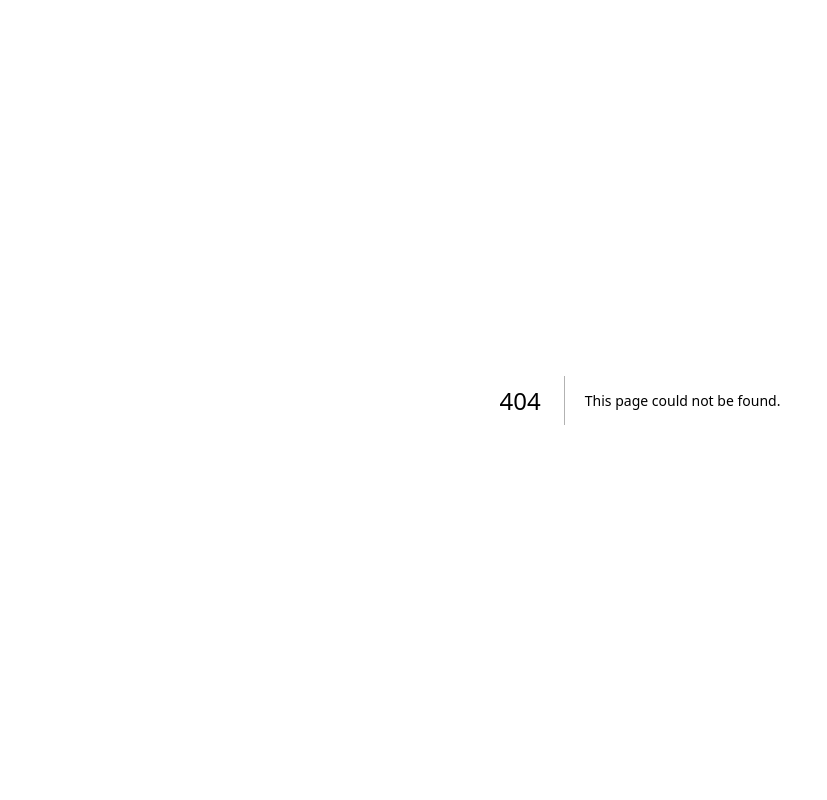
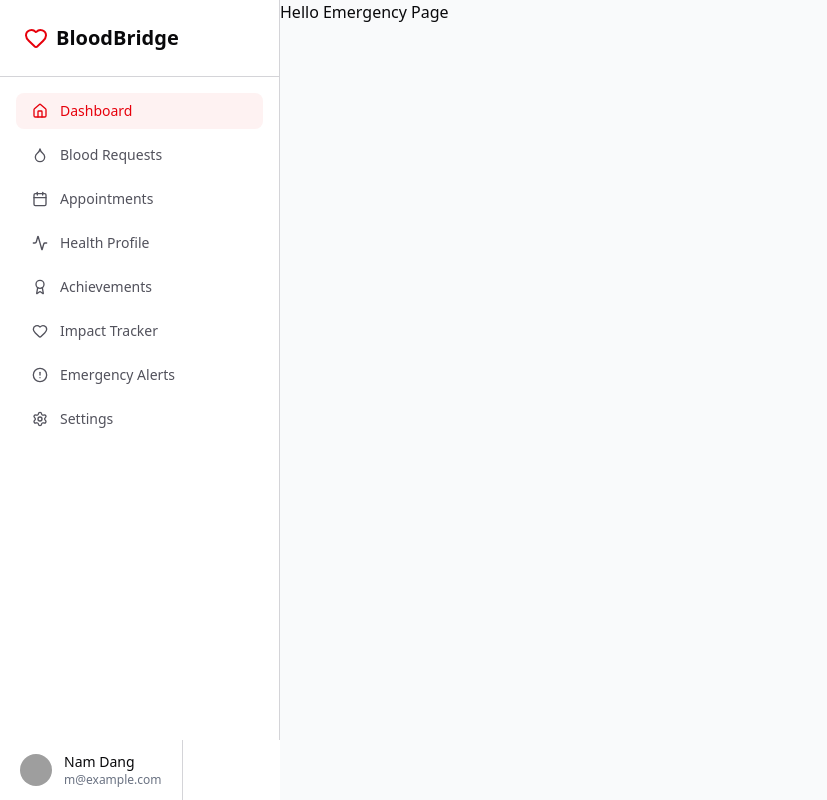
Before and after one commit to swp391-group-3/blood-donation-system-backend, a Next.js app in the folder frontend/: page /member/emergency in a window 1280 px wide. Before the commit this address had no page. Shown: the whole page, without its empty margins (0-827 px from the left). Built offline with nearby package versions, Linux system fonts and the light colour scheme; grey boxes are pictures that could not be loaded.

Commit message:
feat: add emergency page

```diff
--- /dev/null
+++ b/frontend/src/app/member/emergency/page.tsx
@@ -0,0 +1,5 @@
+export default function EmergencyPage() {
+    return(
+        <h1>Hello Emergency Page</h1>
+    )
+}
```
